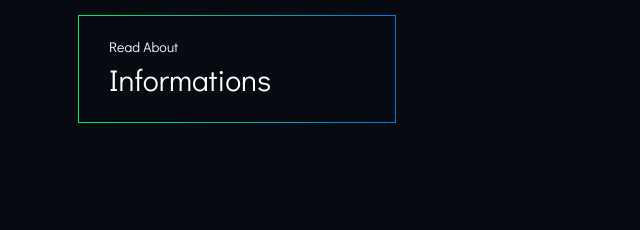
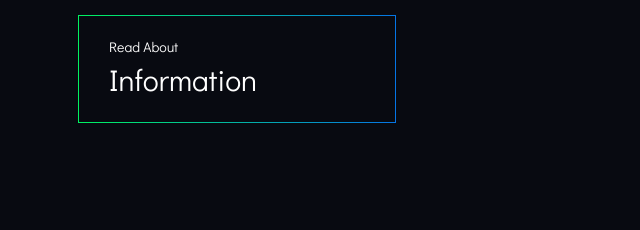
Before and after one commit to ganzerli/presentation, a website: page dist/index.html in a window 1280 px wide. Shown: the part 503-733 px from the top of the page, 627-1267 px from the left. Drawn offline with Linux system fonts and the light colour scheme.

Commit message:
first commit

```diff
--- a/dist/index.html
+++ b/dist/index.html
@@ -45,7 +45,7 @@
                   <li class="border-gradient">
                     <p class="header-container-cut">Read About</p>
                     <div class="header-container-slide-icon">
-                      <a href="#about" class="header-container-anchor-primary">Info<span class="header-container-cut">rmations</span> </a>
+                      <a href="#about" class="header-container-anchor-primary">Info<span class="header-container-cut">rmation</span> </a>
                       <i class="icofont-pixels header-container-list-icon"></i>
                     </div>
                   </li>
```
